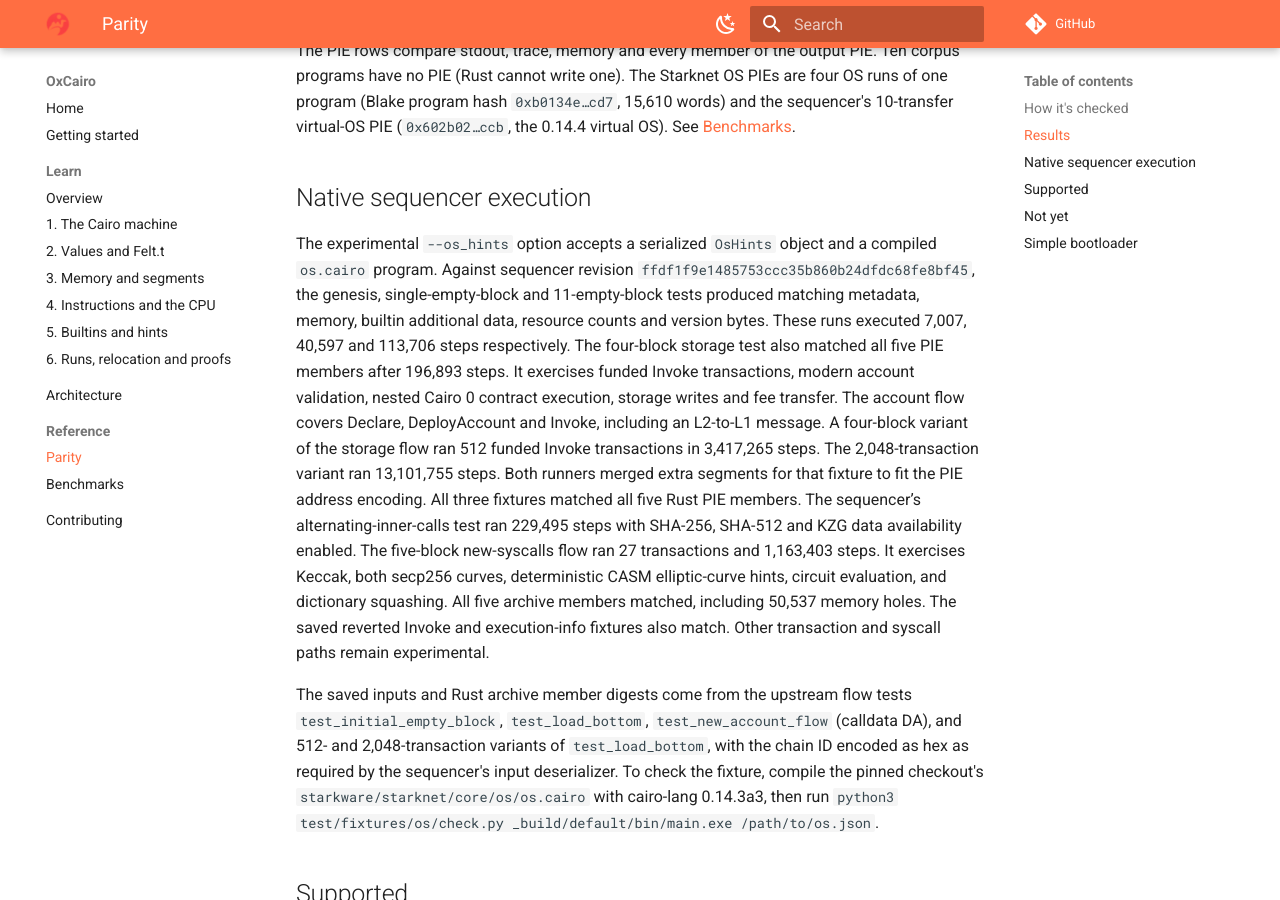
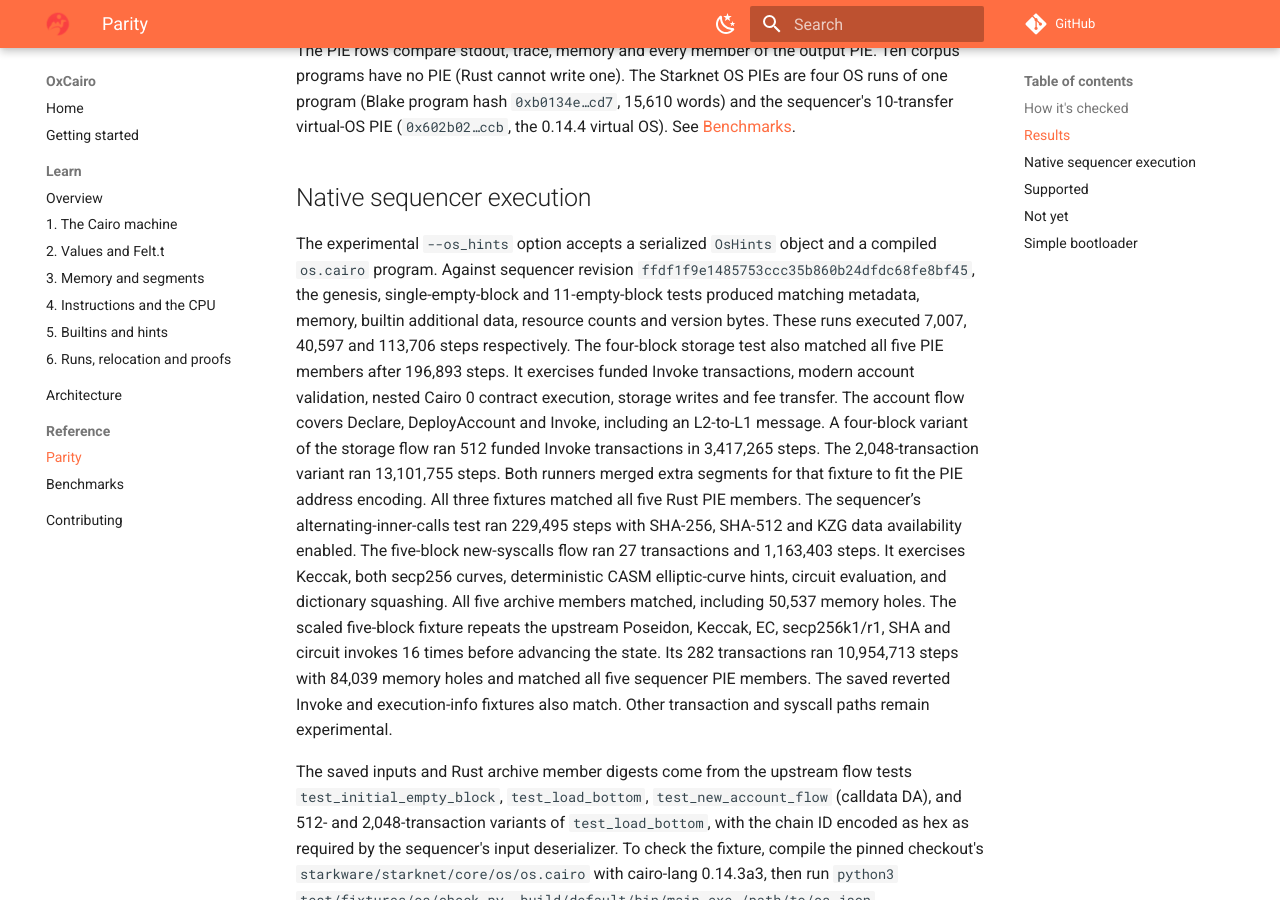
Before and after one commit to teddyjfpender/cairo-vm-ocaml, an MkDocs documentation site: the page built from docs/parity.md, in a window 1280 px wide and 900 px high, scrolled down 983 px. Built offline with MkDocs 1.6.1 and Material for MkDocs 9.7.7, drawn with Linux system fonts in a browser that asks for light colours; comment, search, counter and statistics services are not loaded.

Commit message:
Retain verified ten-million-step mixed syscall workload

```diff
--- a/docs/parity.md
+++ b/docs/parity.md
@@ -49,7 +49,7 @@ The 2,048-transaction variant ran 13,101,755 steps. Both runners merged extra se
 for that fixture to fit the PIE address encoding. All three fixtures matched all five Rust PIE members. The sequencer’s alternating-inner-calls test ran 229,495 steps with SHA-256, SHA-512 and
 KZG data availability enabled. The five-block new-syscalls flow ran 27 transactions and 1,163,403 steps. It exercises Keccak,
 both secp256 curves, deterministic CASM elliptic-curve hints, circuit evaluation, and dictionary
-squashing. All five archive members matched, including 50,537 memory holes. The saved reverted
+squashing. All five archive members matched, including 50,537 memory holes. The scaled five-block fixture repeats the upstream Poseidon, Keccak, EC, secp256k1/r1, SHA and circuit invokes 16 times before advancing the state. Its 282 transactions ran 10,954,713 steps with 84,039 memory holes and matched all five sequencer PIE members. The saved reverted
 Invoke and execution-info fixtures also match. Other transaction and syscall paths remain experimental.
 
 The saved inputs and Rust archive member digests come from the upstream flow tests
```
Also changed, not shown: 4 other files.
